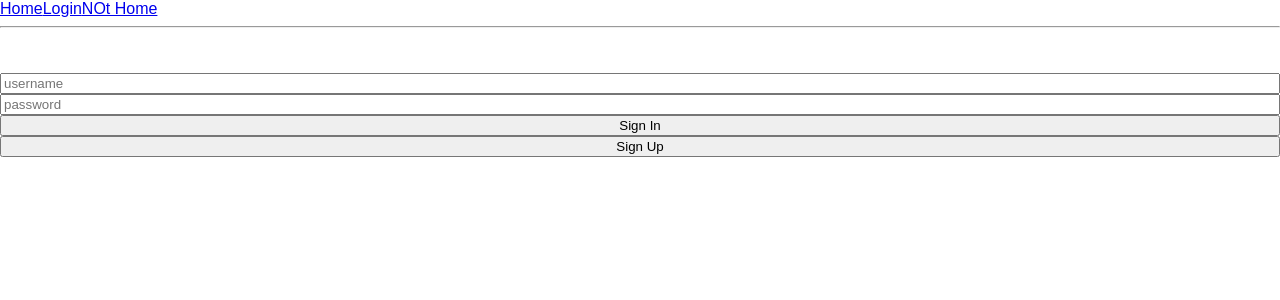
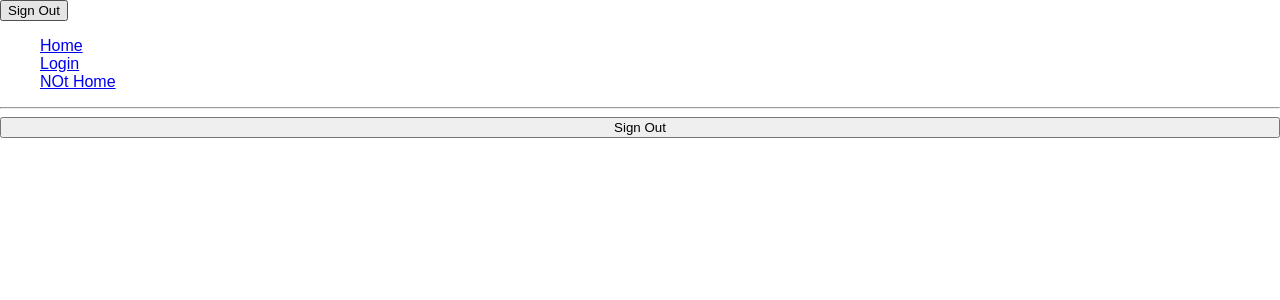
Before and after one commit to itsmed/rr-quickview-client, a React (Create React App) app: page /login in a window 1280 px wide. Shown: the top 300 px of the page. Built offline with nearby package versions, Linux system fonts and the light colour scheme; sample sign-in values are in the browser's storage.

Commit message:
added /logi

```diff
--- a/src/components/app/App.js
+++ b/src/components/app/App.js
@@ -2,7 +2,8 @@ import React, { Component } from 'react'
 import {
   BrowserRouter as Router,
   Route,
-  Link
+  Redirect,
+  Link,
 } from 'react-router-dom';
 
 // import axios from 'axios';
@@ -305,25 +306,64 @@ class App extends Component {
         </SplitPane>
       </div>
     )*/
+
+    constructor(props) {
+      super(props)
+
+      this.state = {
+        auth: false
+      }
+
+      this.checkAuth = this.checkAuth.bind(this);
+      this.handleSignOut = this.handleSignOut.bind(this);
+    }
+
+    checkAuth() {
+      return localStorage.getItem('quickview-token') === null
+    }
+
+    componentDidMount() {
+     this.checkAuth();
+    }
+
     componentWillMount() {
-      console.log('sill mound');
+      this.checkAuth();
     }
+
+    componentWillReceiveProps(props) {
+      console.log(props);
+      console.log('hlelo');
+    }
+
+    handleSignOut() {
+      localStorage.removeItem('quickview-token');
+      return this.checkAuth();
+    }
+
     render() {
     return <Router>
       <div>
         <nav>
-          <Link to="/">Home</Link>
-          <Link to="/login">Login</Link>
-          <Link to="/not_home">NOt Home</Link>
+          {this.checkAuth() ? '' : <button onClick={ this.handleSignOut }>Sign Out</button>}
+          <ul style={{listStyle: 'none'}}>
+            <li><Link to="/app">Home</Link></li>
+            <li><Link to="/login">Login</Link></li>
+            <li><Link to="/not_home">NOt Home</Link></li>
+          </ul>
         </nav>
         <hr />
 
-        <Route exact path="/" component={Home} />
+        <Route exact path="/" render={() => (
+          this.checkAuth() ? <Redirect to="/login" /> : <Home />
+          )
+        } />
+        <Route exact path="/app" render={ () => (
+          this.checkAuth() ? <Redirect to="/login" /> : <Home />
+        )} />
         <Route path="/not_home" component={NotHome} />
         <Route path="/login" component={Login} />
       </div>
     </Router>
   }
 }
-
 export default App;
--- a/src/components/login/login.js
+++ b/src/components/login/login.js
@@ -17,6 +17,7 @@ class Login extends Component {
     this.handleSignUp = this.handleSignUp.bind(this);
     this.handleSignOut = this.handleSignOut.bind(this);
     this.displayAuthError = this.displayAuthError.bind(this);
+    this.checkAuth = this.checkAuth.bind(this);
   }
 
   handleAuthRequest(e) {
@@ -45,7 +46,7 @@ class Login extends Component {
         this.setState({
           isAuth: !this.state.isAuth
         })
-        return;
+        return this.props.history.push('/app');
       })
       .catch(err => {
         return this.displayAuthError();
@@ -67,19 +68,17 @@ class Login extends Component {
       return this.setState({
         authMessage: ''
       })
-    }, 2500)
+    }, 5500)
+  }
+
+  checkAuth () {
+    return localStorage.getItem('quickview-token') === null;
   }
 
   render() {
     return <div style={{display: 'flex', flexDirection: 'column'}}>
       {
-      this.state.isAuth ?
-        <button
-          style={{flex: 1}}
-          onClick={ this.handleSignOut }
-        >
-        Sign Out</button>
-      :
+      this.checkAuth() ?
         <div style={{display: 'flex', flexDirection: 'column'}}>
           <h3>{ this.state.authMessage }</h3>
           <input
@@ -107,6 +106,12 @@ class Login extends Component {
             style={{flex: 1}}
           />
         </div>
+      :
+        <button
+          style={{flex: 1}}
+          onClick={ this.handleSignOut }
+        >
+        Sign Out</button>
       }
     </div>;
   }
```
